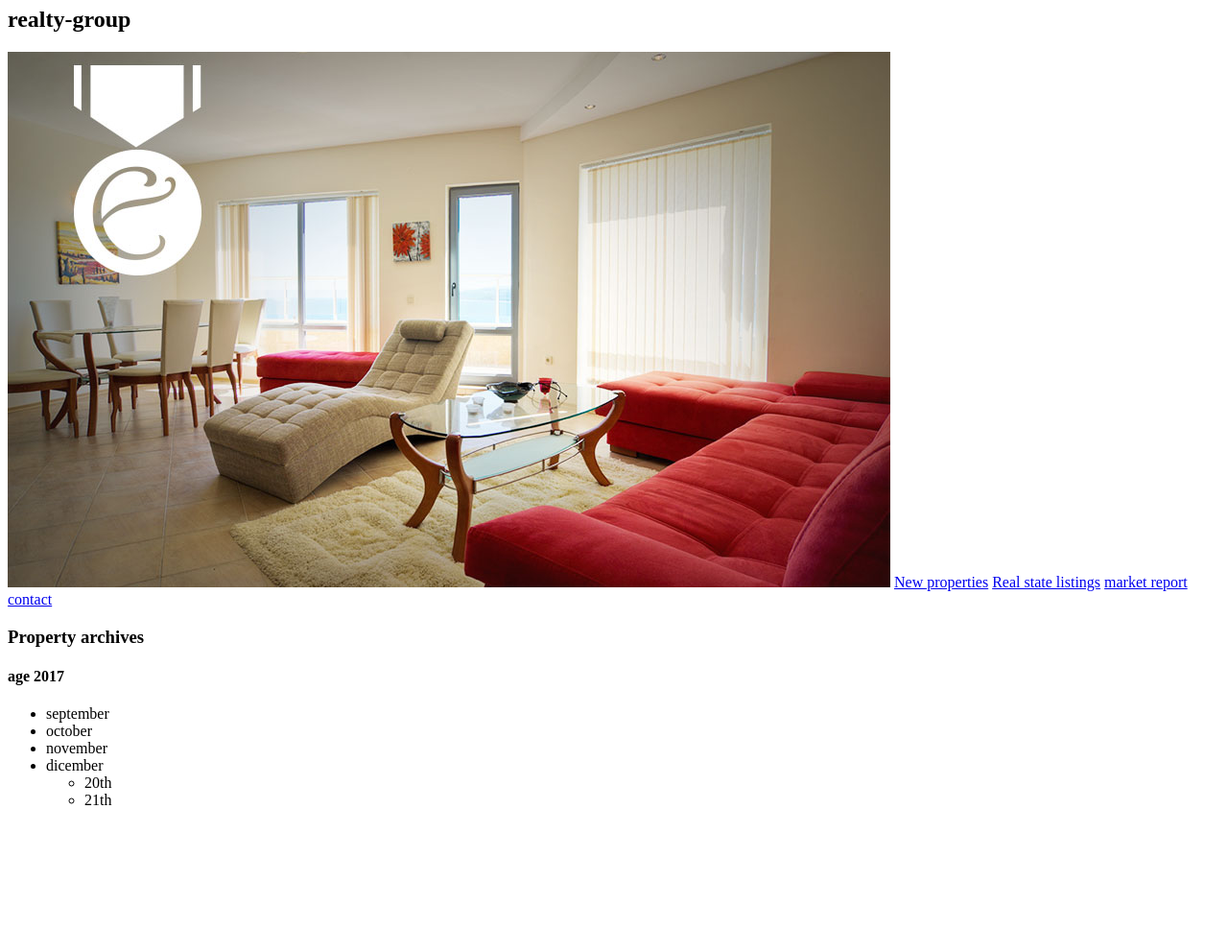
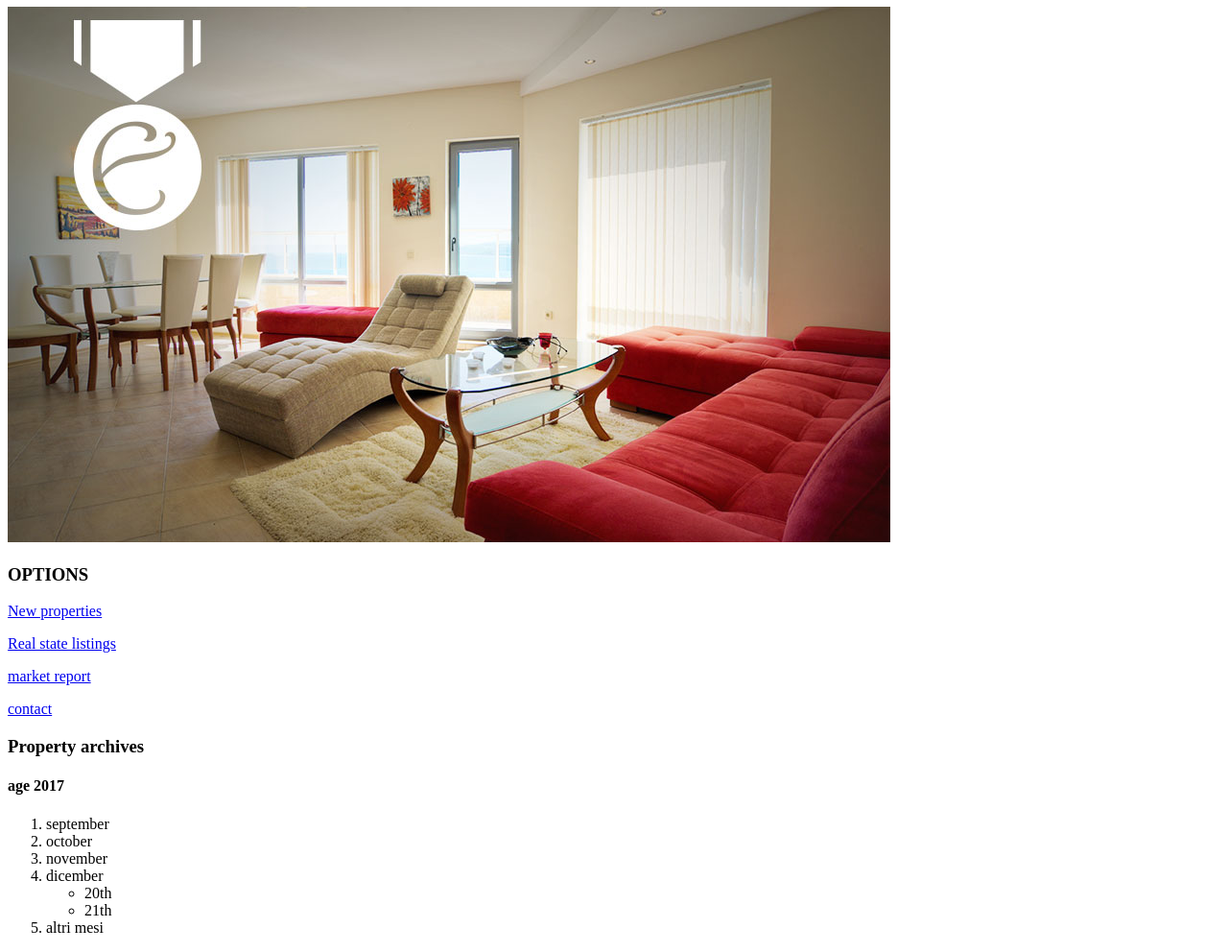
Before and after one commit to Misterlinux/exceptional-realty, a plain HTML site: page index.html in a window 1280 px wide. Shown: the part 73-1065 px from the top of the page at 96% size. Before the commit the page ends 932 px from the top, so only its background shows below. Drawn offline with Linux system fonts and the light colour scheme.

Commit message:
the second change

```diff
--- a/index.html
+++ b/index.html
@@ -10,18 +10,27 @@
 
 <body>
 
-<h1>Exceptional</h1><h2>realty-group</h2>
+<h1>Exceptional realty-group</h1>
 
 <img src="/images/intro-pic.jpg" alt="image of intern house icoming" title="do no click, thanks">
 
-<a href="New properties.html">New properties</a>
-<a href="Real state listings.html">Real state listings</a>
-<a href="market report.html">market report</a>
-<a href="contact.html">contact</a>
+<h3>OPTIONS</h3>
+<p>
+  <a href="New properties.html">New properties</a>
+</p>
+<p>
+  <a href="Real state listings.html">Real state listings</a>
+</p>
+<p>
+  <a href="market report.html">market report</a>
+</p>
+<p>
+  <a href="contact.html">contact</a>
+</p>
 
   <h3>Property archives</h3>
   <h4>age 2017</h4>
-  <ul>
+  <ol>
     <li>september</li>
     <li>october</li>
     <li>november</li>
@@ -31,7 +40,8 @@
         <!--example of nested listes, or how to close, hopen them correctely-->
         <li>21th</li>
       </ul>
-    </li>
+    <li>altri mesi</li>
+  </ol>
 
   </ul>
 </body>
```
